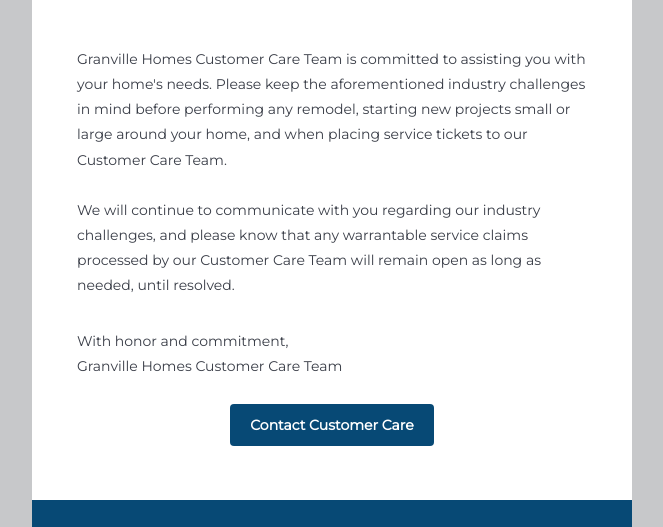
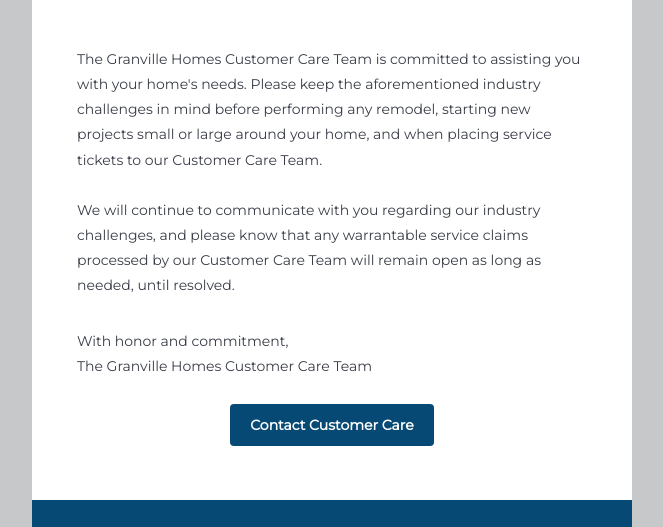
Before and after one commit to mrkevinhinojosa/Homeowners-Material-Shortages, a plain HTML site: page index.html in a window 1280 px wide. Shown: the part 1837-2364 px from the top of the page, without its empty margins (308-971 px from the left). Drawn offline with Linux system fonts and the light colour scheme.

Commit message:
teh Granville Team

```diff
--- a/index.html
+++ b/index.html
@@ -604,7 +604,7 @@
 											<!--[if mso]><table width="100%" cellpadding="0" cellspacing="0" border="0"><tr><td style="padding-right: 10px; padding-left: 10px; padding-top: 10px; padding-bottom: 10px; font-family: Tahoma, sans-serif"><![endif]-->
 											<div style="color:#393d47;font-family:Montserrat, Trebuchet MS, Lucida Grande, Lucida Sans Unicode, Lucida Sans, Tahoma, sans-serif;line-height:1.8;padding-top:10px;padding-right:10px;padding-bottom:10px;padding-left:10px;">
 												<div class="txtTinyMce-wrapper" style="font-size: 14px; line-height: 1.8; color: #393d47; font-family: Montserrat, Trebuchet MS, Lucida Grande, Lucida Sans Unicode, Lucida Sans, Tahoma, sans-serif; mso-line-height-alt: 25px;">
-													<p style="margin: 0; line-height: 1.8; word-break: break-word; mso-line-height-alt: 25px; margin-top: 0; margin-bottom: 0;">Granville Homes Customer Care Team is committed to assisting you with your home's needs. Please keep the aforementioned industry challenges in mind before performing any remodel, starting new projects small or large around your home, and when placing service tickets to our Customer Care Team.</p>
+													<p style="margin: 0; line-height: 1.8; word-break: break-word; mso-line-height-alt: 25px; margin-top: 0; margin-bottom: 0;">The Granville Homes Customer Care Team is committed to assisting you with your home's needs. Please keep the aforementioned industry challenges in mind before performing any remodel, starting new projects small or large around your home, and when placing service tickets to our Customer Care Team.</p>
 													<p style="margin: 0; line-height: 1.8; word-break: break-word; mso-line-height-alt: 25px; margin-top: 0; margin-bottom: 0;">&nbsp;</p>
 													<p style="margin: 0; line-height: 1.8; word-break: break-word; mso-line-height-alt: 25px; margin-top: 0; margin-bottom: 0;">We will continue to communicate with you regarding our industry challenges, and please know that any warrantable service claims processed by our Customer Care Team will remain open as long as needed, until resolved.</p>
 												</div>
@@ -634,7 +634,7 @@
 											<div style="color:#393d47;font-family:Montserrat, Trebuchet MS, Lucida Grande, Lucida Sans Unicode, Lucida Sans, Tahoma, sans-serif;line-height:1.8;padding-top:10px;padding-right:10px;padding-bottom:10px;padding-left:10px;">
 												<div class="txtTinyMce-wrapper" style="font-size: 14px; line-height: 1.8; color: #393d47; font-family: Montserrat, Trebuchet MS, Lucida Grande, Lucida Sans Unicode, Lucida Sans, Tahoma, sans-serif; mso-line-height-alt: 25px;">
 													<p style="margin: 0; line-height: 1.8; word-break: break-word; mso-line-height-alt: 25px; margin-top: 0; margin-bottom: 0;">With honor and commitment,</p>
-													<p style="margin: 0; line-height: 1.8; word-break: break-word; mso-line-height-alt: 25px; margin-top: 0; margin-bottom: 0;">Granville Homes Customer Care Team</p>
+													<p style="margin: 0; line-height: 1.8; word-break: break-word; mso-line-height-alt: 25px; margin-top: 0; margin-bottom: 0;">The Granville Homes Customer Care Team</p>
 												</div>
 											</div>
 											<!--[if mso]></td></tr></table><![endif]-->
```
